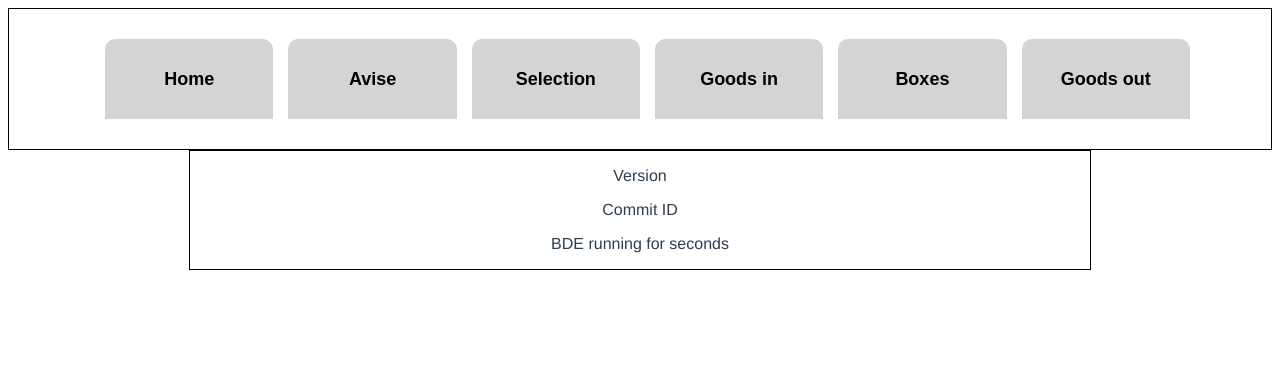
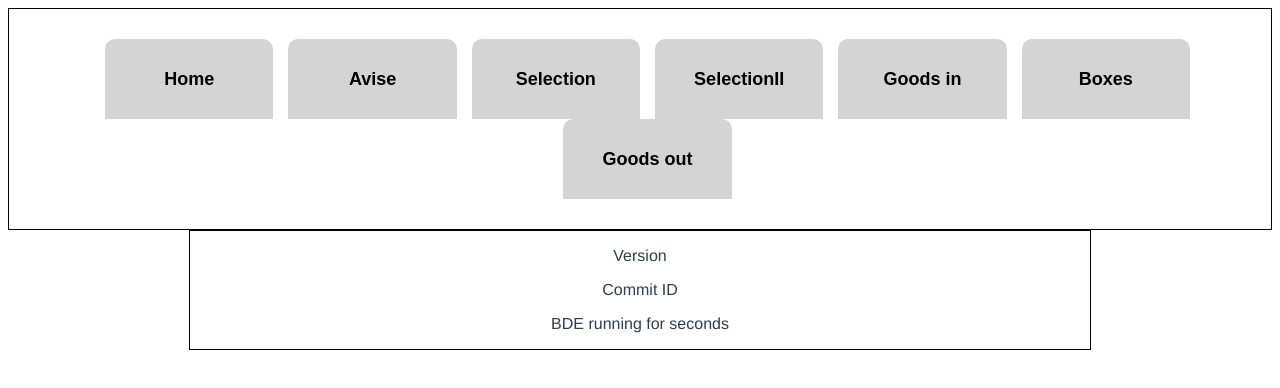
Before and after one commit to Robert-Schimanek/EIBA-Frontend, a Vue app: page / in a window 1280 px wide. Shown: the top 388 px of the page. Built offline with nearby package versions, Linux system fonts and the light colour scheme; no server answers.

Commit message:
Added Temporary SelectionII
Added Temporary SelectionII

```diff
--- a/src/App.vue
+++ b/src/App.vue
@@ -6,6 +6,7 @@
     <router-link to="/"><button class="nav_button">Home</button></router-link>
     <router-link to="/Avise"><button class="nav_button">Avise</button></router-link>
     <router-link to="/selection"><button class="nav_button">Selection</button></router-link>
+    <router-link to="/selectionII"><button class="nav_button">SelectionII</button></router-link>
     <router-link to="/Goodsin"><button class="nav_button">Goods in</button></router-link>
     <router-link to="/Boxes"><button class="nav_button">Boxes</button></router-link>
     <router-link to="/Goodsout"><button class="nav_button">Goods out</button></router-link>
```
